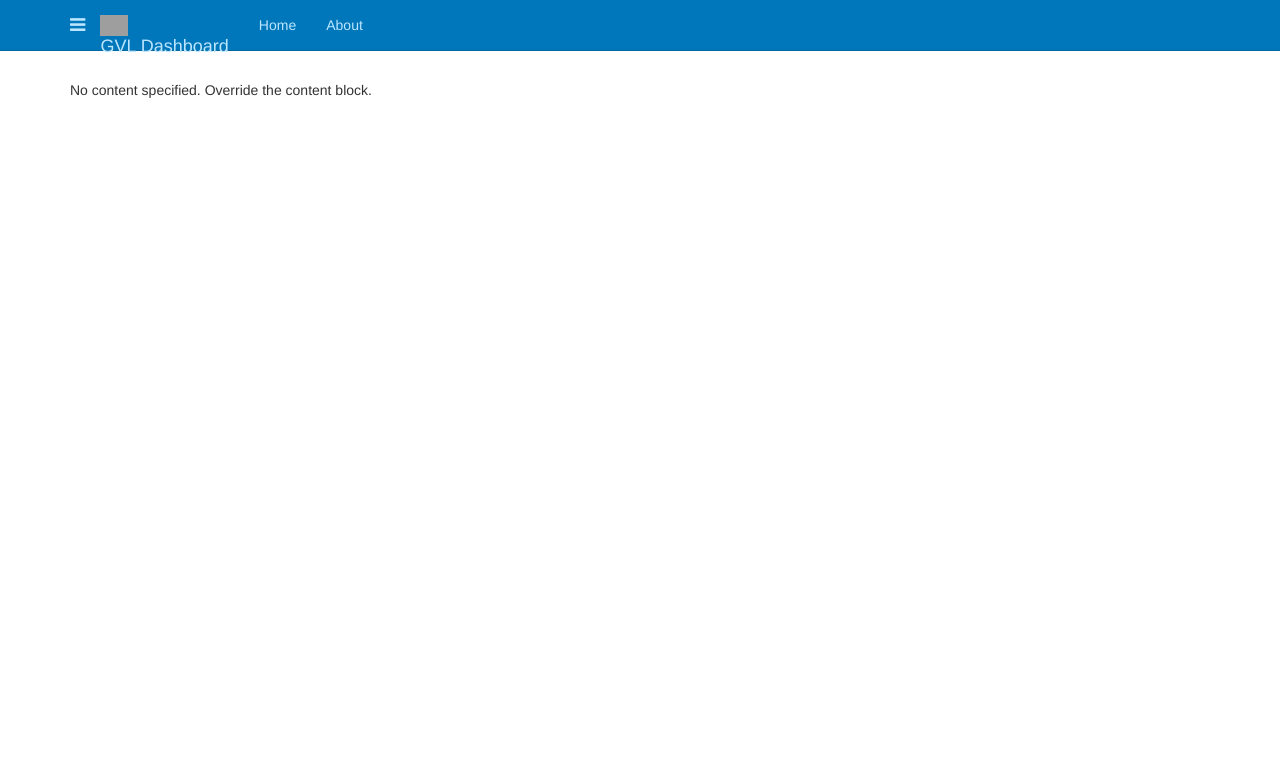
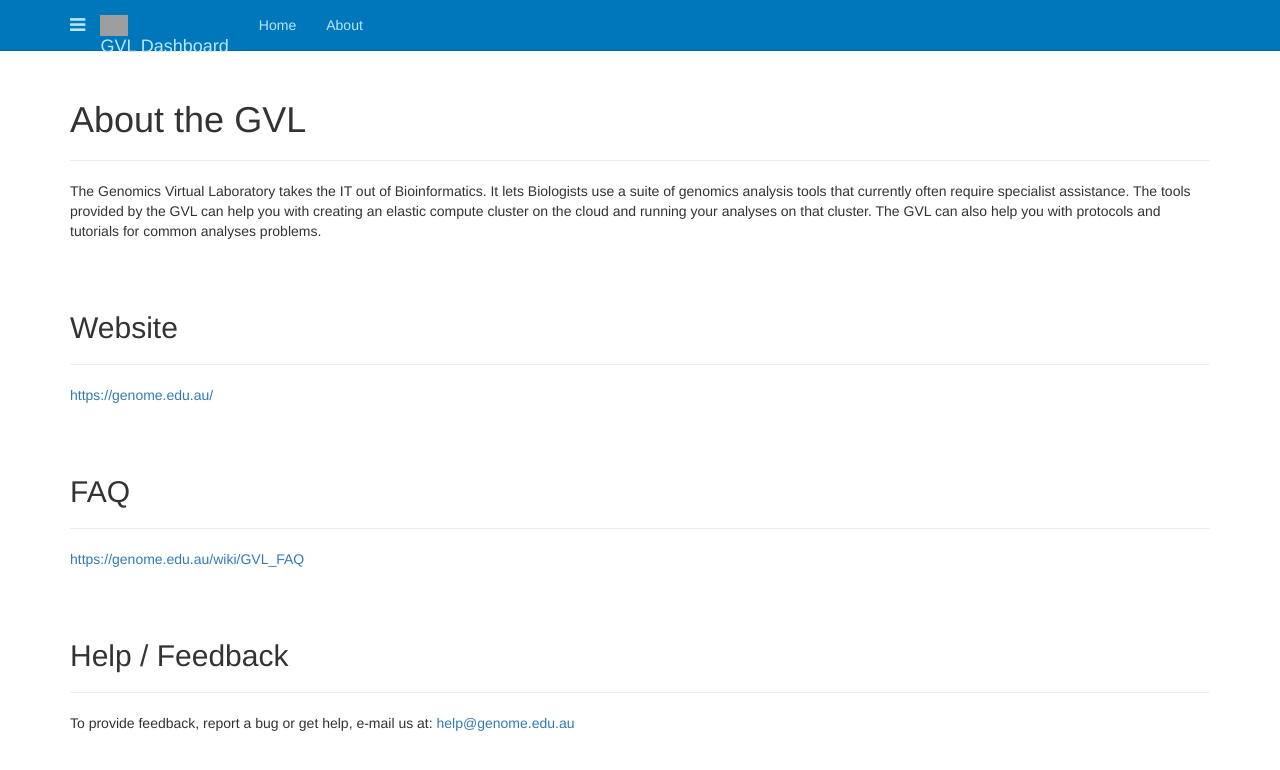
Before and after one commit to MRC-CLIMB/gvldash, a Django app: template gvldash/templates/pages/about.html in a window 1280 px wide. Shown: the top 770 px of the page. Run offline with Django 3.2, Linux system fonts and the light colour scheme; the template is opened without the code that fills it, so the values that code supplies are empty; some libraries are stand-ins or nearby versions; grey boxes are pictures that could not be loaded.

Commit message:
Updated about page

```diff
--- a/gvldash/templates/pages/about.html
+++ b/gvldash/templates/pages/about.html
@@ -1 +1,39 @@
 {% extends "base.html" %}
+
+{% block content %}
+<div>
+    <h1>
+        About the GVL
+    </h1>
+    <hr />
+    <p>
+	The Genomics Virtual Laboratory takes the IT out of Bioinformatics. It lets Biologists use a suite of genomics analysis tools that currently often require specialist assistance.
+	The tools provided by the GVL can help you with creating an elastic compute cluster on the cloud and running your analyses on that cluster. The GVL can also help you with protocols and tutorials for common analyses problems.
+	</p>
+	<br /><br />
+	<h2>
+        Website
+    </h2>
+    <hr />
+    <p>
+	<a href="https://genome.edu.au/">https://genome.edu.au/</a>
+	</p>
+
+	<br /><br />
+	<h2>
+        FAQ
+    </h2>
+    <hr />
+    <p>
+	<a href="https://genome.edu.au/wiki/GVL_FAQ">https://genome.edu.au/wiki/GVL_FAQ</a>
+	</p>
+
+	<br /><br />
+    <h2>
+        Help / Feedback
+    </h2>
+    <hr />
+    <p>
+	To provide feedback, report a bug or get help, e-mail us at: <a href="mailto:help@genome.edu.au">help@genome.edu.au</a>
+	</p>
+{% endblock content %}
--- a/gvldash/templates/pages/home.html
+++ b/gvldash/templates/pages/home.html
@@ -1,5 +1,7 @@
-{% extends "base.html" %} {% load staticfiles %} {% block content %}
+{% extends "base.html" %}
+{% load staticfiles %}
 
+{% block content %}
 <div ng-app="gvldash.home" ng-controller="gvlHomePageActionsController">
     <p>Welcome to the GVL Dashboard! The GVL Dashboard is a portal through which you can access all services on your
         GVL instance.</p>
```
